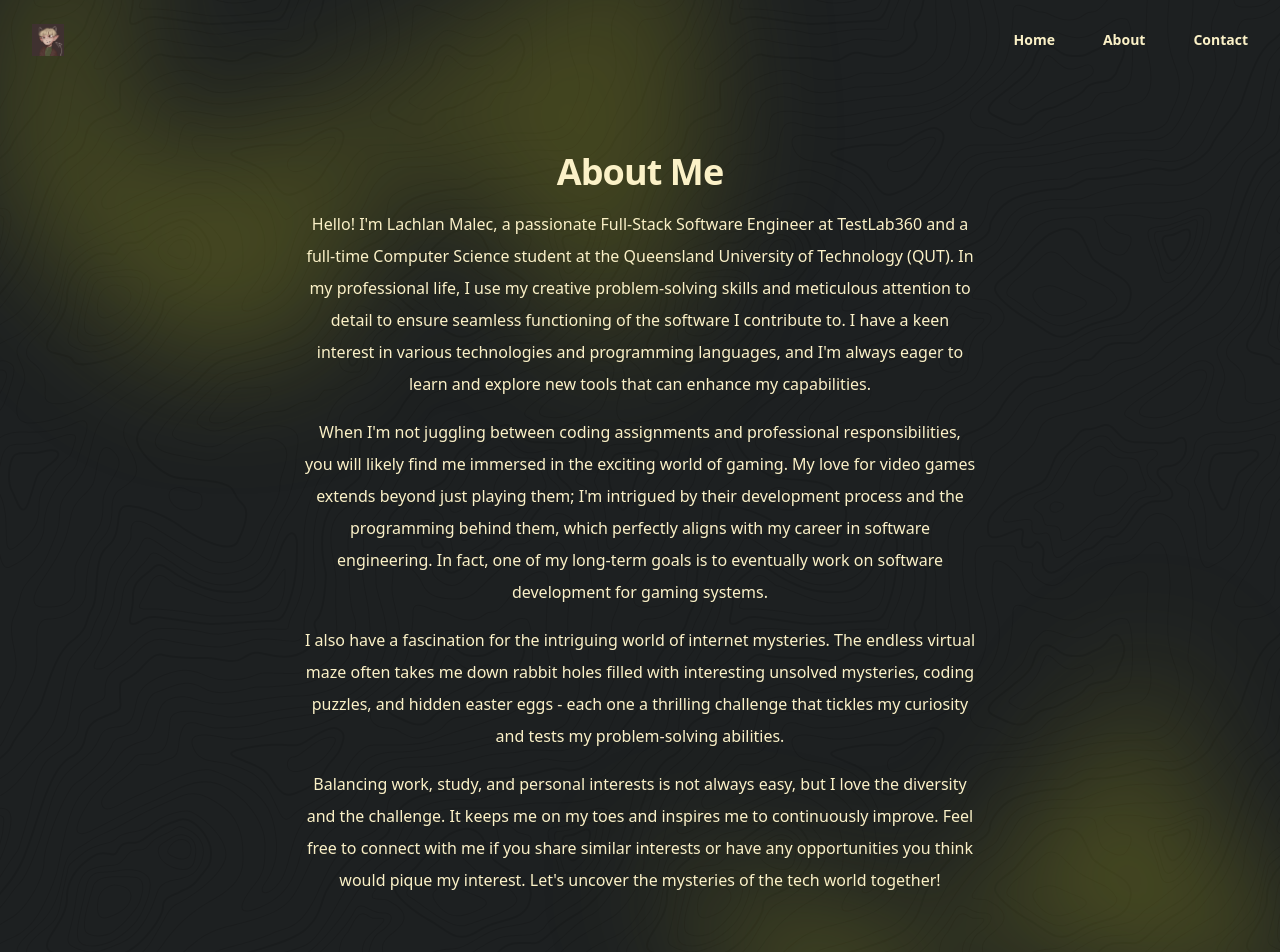
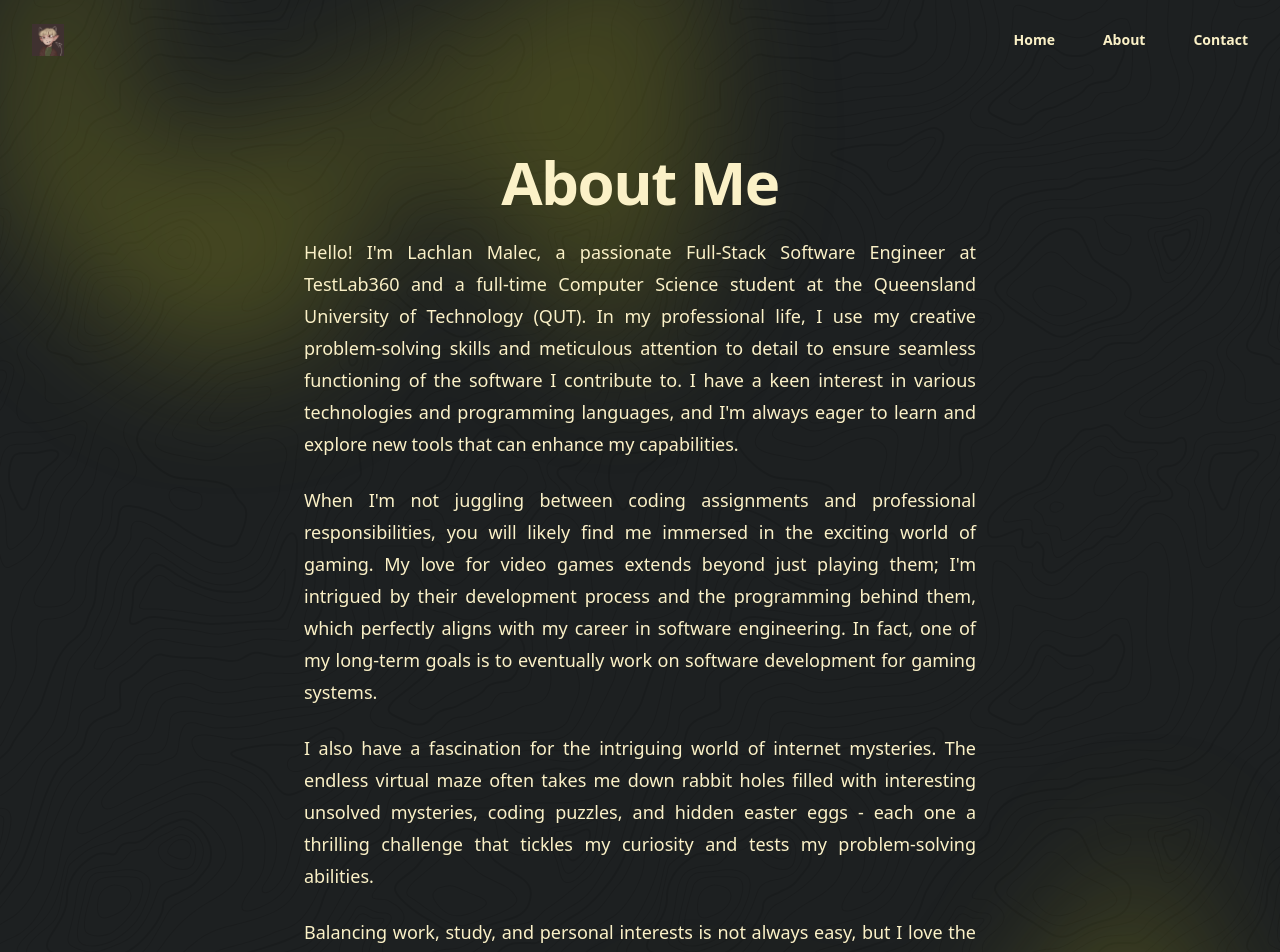
Before and after one commit to LachlanMalec/webapp, a Next.js app: page /about in a window 1280 px wide. Shown: the top 952 px of the page. Built offline with nearby package versions, Linux system fonts and the light colour scheme.

Commit message:
feat: better text formatting

```diff
--- a/src/app/about/page.tsx
+++ b/src/app/about/page.tsx
@@ -1,10 +1,10 @@
 export default function About() {
   return (
     <div className="mx-auto max-w-2xl xl:pt-24 pt-16 text-center">
-      <h2 className="text-3xl font-bold tracking-tight text-fg0 sm:text-4xl">
+      <h2 className="text-4xl font-bold tracking-tight text-fg sm:text-6xl">
         About Me
       </h2>
-      <p className="mt-4 text-base leading-8 text-fg">
+      <p className="mt-6 text-lg text-justify leading-8 text-fg0">
         Hello! I&apos;m Lachlan Malec, a passionate Full-Stack Software Engineer at
         TestLab360 and a full-time Computer Science student at the Queensland
         University of Technology (QUT). In my professional life, I use my
@@ -14,7 +14,7 @@ export default function About() {
         always eager to learn and explore new tools that can enhance my
         capabilities.
       </p>
-      <p className="mt-4 text-base leading-8 text-fg">
+      <p className="mt-6 text-lg text-justify leading-8 text-fg0">
         When I&apos;m not juggling between coding assignments and professional
         responsibilities, you will likely find me immersed in the exciting world
         of gaming. My love for video games extends beyond just playing them; I&apos;m
@@ -23,14 +23,14 @@ export default function About() {
         one of my long-term goals is to eventually work on software development
         for gaming systems.
       </p>
-      <p className="mt-4 text-base leading-8 text-fg">
+      <p className="mt-6 text-lg text-justify leading-8 text-fg0">
         I also have a fascination for the intriguing world of internet
         mysteries. The endless virtual maze often takes me down rabbit holes
         filled with interesting unsolved mysteries, coding puzzles, and hidden
         easter eggs - each one a thrilling challenge that tickles my curiosity
         and tests my problem-solving abilities.
       </p>
-      <p className="mt-4 text-base leading-8 text-fg">
+      <p className="mt-6 text-lg text-justify leading-8 text-fg0">
         Balancing work, study, and personal interests is not always easy, but I
         love the diversity and the challenge. It keeps me on my toes and
         inspires me to continuously improve. Feel free to connect with me if you
--- a/src/app/contact/page.tsx
+++ b/src/app/contact/page.tsx
@@ -8,10 +8,10 @@ export default function Contact() {
   if (formState.succeeded) {
     return (
       <div className="mx-auto max-w-2xl xl:pt-24 pt-16 text-center">
-        <h2 className="text-3xl font-bold tracking-tight text-fg0 sm:text-4xl">
+        <h2 className="text-4xl font-bold tracking-tight text-fg sm:text-6xl">
           Thank you for your message!
         </h2>
-        <p className="mt-2 text-lg leading-8 text-fg">
+        <p className="mt-6 text-lg leading-8 text-fg0">
           I will get back to you as soon as possible.
         </p>
       </div>
@@ -21,10 +21,10 @@ export default function Contact() {
   return (
     <>
       <div className="mx-auto max-w-2xl xl:pt-24 pt-16 text-center">
-        <h2 className="text-3xl font-bold tracking-tight text-fg0 sm:text-4xl">
+        <h2 className="text-4xl font-bold tracking-tight text-fg sm:text-6xl">
           Contact Me
         </h2>
-        <p className="mt-2 text-lg leading-8 text-fg">
+        <p className="mt-6 text-lg leading-8 text-fg0">
           Please use the form and I will get back to you as soon as possible.
         </p>
       </div>
```
